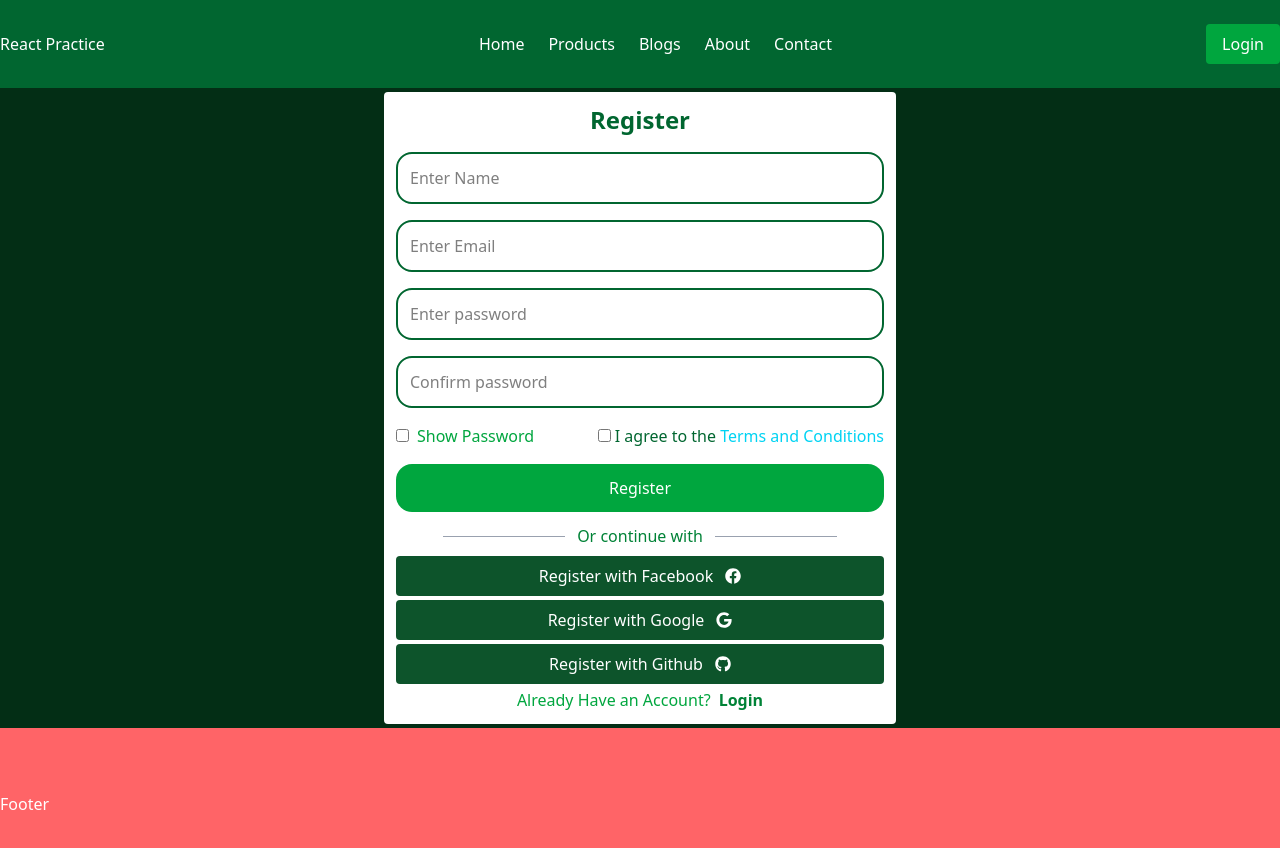
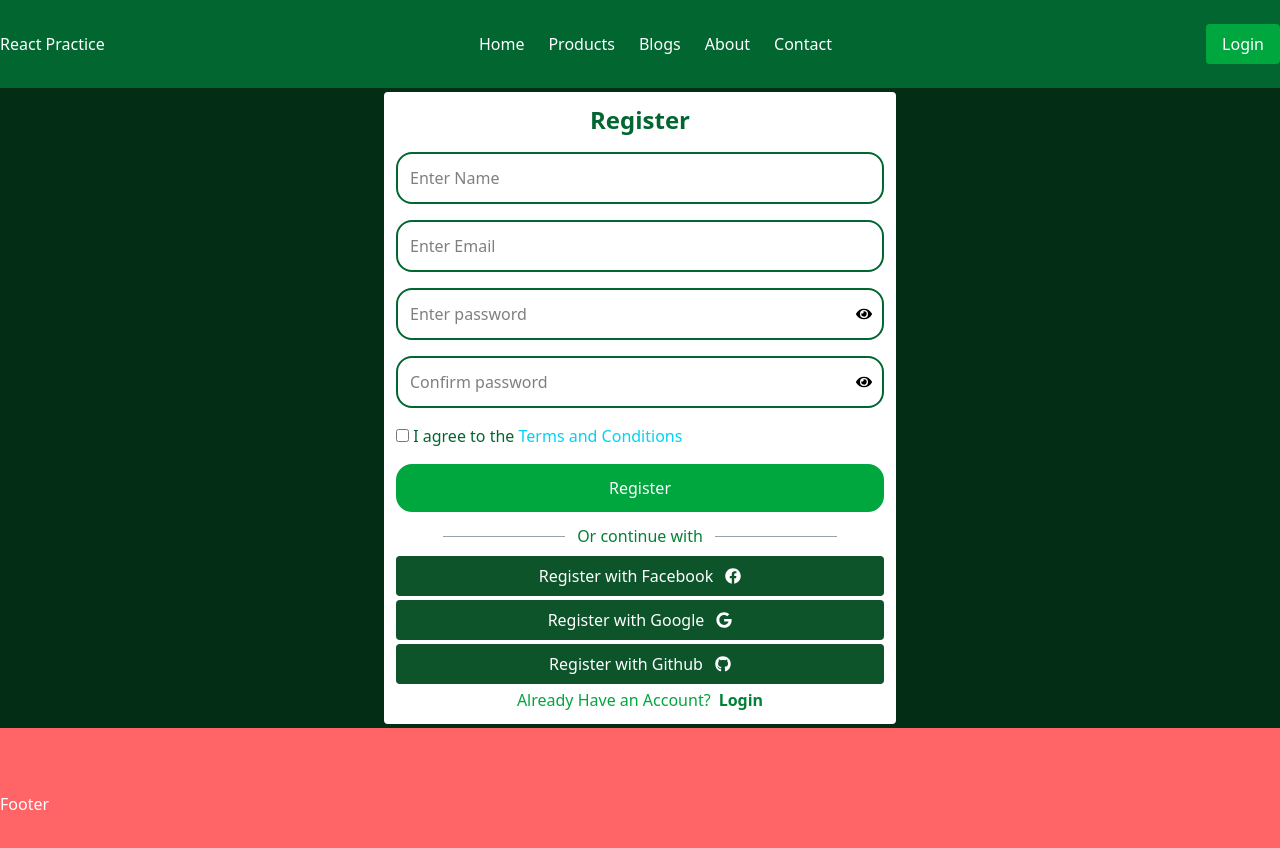
Before and after one commit to Imranhossain45/firstReactProject, a React (Vite) app: page /register in a window 1280 px wide. Shown: the top 848 px of the page. Built offline with nearby package versions, Linux system fonts and the light colour scheme.

Commit message:
Show pass toggle icon added

```diff
--- a/src/components/auth/Register.jsx
+++ b/src/components/auth/Register.jsx
@@ -1,7 +1,15 @@
-import React from "react";
-import { FaFacebook, FaGithub, FaGoogle } from "react-icons/fa";
+import React, { useState } from "react";
+import {
+  FaFacebook,
+  FaGithub,
+  FaGoogle,
+  FaEye,
+  FaEyeSlash,
+} from "react-icons/fa";
 import { Link } from "react-router-dom";
 const Register = () => {
+  const [showPass, setShowPass] = useState(false);
+  const [showConfirmPass, setShowConfirmPass] = useState(false);
   return (
     <div className="flex items-center justify-center bg-green-950 h-[80vh]">
       <div className="text-white bg-white max-w-lg p-3 rounded">
@@ -14,6 +22,7 @@ const Register = () => {
             name="name"
             id=""
             placeholder="Enter Name"
+            required
             className="w-full border-2 border-green-800 p-3 rounded-2xl text-black focus:outline-green-800"
           />
           <input
@@ -21,29 +30,39 @@ const Register = () => {
             name="email"
             id=""
             placeholder="Enter Email"
+            required
             className="w-full border-2 border-green-800 p-3 rounded-2xl text-black focus:outline-green-800"
           />
+          <div className="relative flex items-center">
             <input
-            type="password"
+              type={showPass ? "text" : "password"}
               name="password"
               id=""
               placeholder="Enter password"
+              required
               className="w-full border-2 border-green-800 p-3 rounded-2xl text-black focus:outline-green-800"
             />
+            {
+              showPass ? <FaEyeSlash onClick={() => setShowPass(!showPass)}  className="text-black absolute right-3 cursor-pointer"  /> : <FaEye onClick={() => setShowPass(!showPass)} className="text-black absolute right-3 cursor-pointer" />
+            }
+
+          </div>
+          <div className="relative flex items-center">
             <input
-            type="password"
+              type={showConfirmPass ? "text" : "password"}
               name="confirm_password"
               id=""
               placeholder="Confirm password"
+              required
               className="w-full border-2 border-green-800 p-3 rounded-2xl text-black focus:outline-green-800"
             />
+            {
+              showConfirmPass ? <FaEyeSlash onClick={() => setShowConfirmPass(!showConfirmPass)}  className="text-black absolute right-3 cursor-pointer"  /> : <FaEye onClick={() => setShowConfirmPass(!showConfirmPass)} className="text-black absolute right-3 cursor-pointer" />
+            }
+
+          </div>
           <div className="flex justify-between">
-            <div>
-              <input type="checkbox" name="" id="forChecked" />
-              <label htmlFor="forChecked" className="mx-2 text-green-600">
-                Show Password
-              </label>
-            </div>
+
             <div>
               <input
                 type="checkbox"
@@ -52,7 +71,7 @@ const Register = () => {
               />
               <label htmlFor="termsAndConditions">
                 {" "}
-                <span className="text-green-800">I agree to the{" "}</span>
+                <span className="text-green-800">I agree to the </span>
                 <Link to={"/termsandconditions"} className="text-cyan-400">
                   Terms and Conditions
                 </Link>
@@ -74,13 +93,13 @@ const Register = () => {
         </div>
         <div className="mt-2">
           <button className="bg-green-900 w-full py-2 rounded my-1 hover:bg-green-800 cursor-pointer flex gap-3 items-center justify-center ">
-            Register with Facebook <FaFacebook/>
+            Register with Facebook <FaFacebook />
           </button>
           <button className="bg-green-900 w-full py-2 rounded my-1 hover:bg-green-800 cursor-pointer flex gap-3 items-center justify-center">
-            Register with Google <FaGoogle/>
+            Register with Google <FaGoogle />
           </button>
           <button className="bg-green-900 w-full py-2 rounded my-1 hover:bg-green-800 cursor-pointer flex gap-3 items-center justify-center">
-            Register with Github <FaGithub/>
+            Register with Github <FaGithub />
           </button>
         </div>
         <div className="text-green-600 flex gap-2 justify-center">
```
Lines whose indentation alone changed are shown as unchanged.
